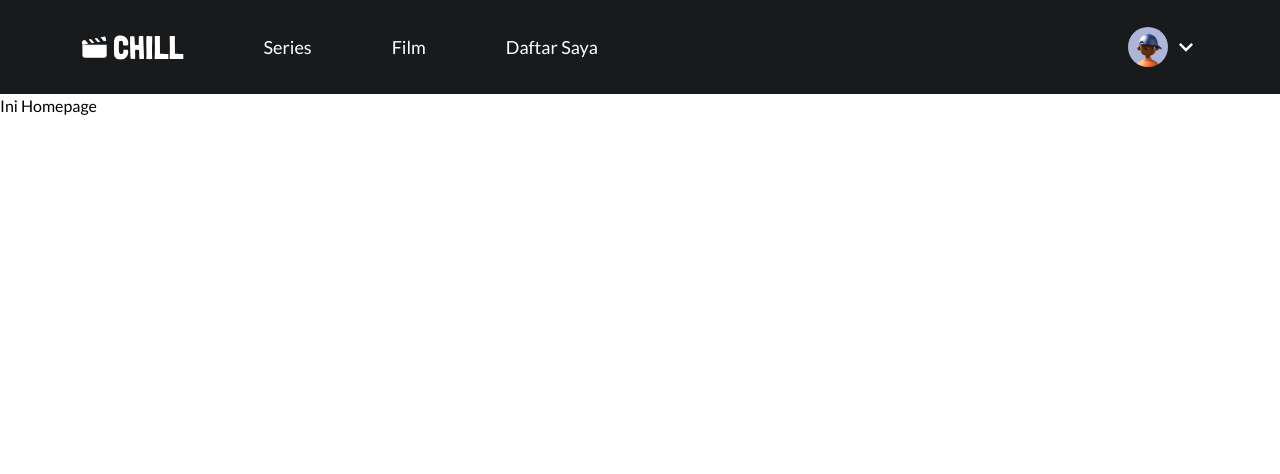
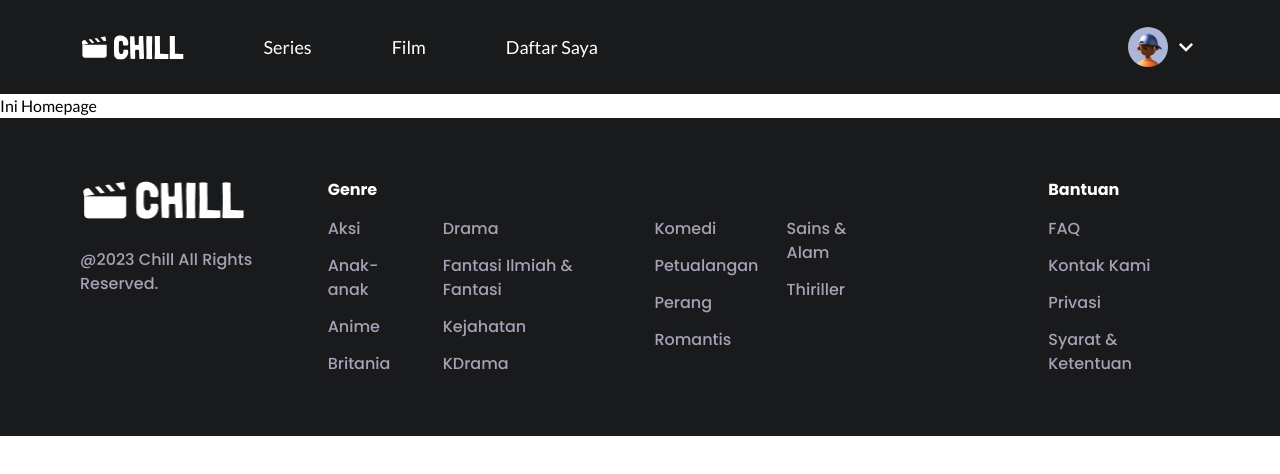
Before and after one commit to nhsltn/chill, a React (Vite) app: page / in a window 1280 px wide. Shown: the top 474 px of the page. Built offline with nearby package versions, Linux system fonts and the light colour scheme.

Commit message:
Footer + Responsive done

```diff
--- /dev/null
+++ b/src/components/Footer.jsx
@@ -0,0 +1,262 @@
+import React from "react";
+import ChillLogo from "/assets/images/logo-chill.png";
+import FooterDropdown from "./FooterDropdown";
+
+function Footer() {
+  const genreLinksDesktop = (
+    <div className="genre-list flex flex-row gap-7">
+      <div className="genre-1 flex flex-col gap-3.25">
+        <a
+          href="/genre/action"
+          className="text-text-light-secondary hover:text-white"
+        >
+          Aksi
+        </a>
+        <a
+          href="/genre/children"
+          className="text-text-light-secondary hover:text-white"
+        >
+          Anak-anak
+        </a>
+
+        <a
+          href="/genre/anime"
+          className="text-text-light-secondary hover:text-white"
+        >
+          Anime
+        </a>
+
+        <a
+          href="/genre/britain"
+          className="text-text-light-secondary hover:text-white"
+        >
+          Britania
+        </a>
+      </div>
+      <div className="genre-2 flex flex-col gap-3.25">
+        <a
+          href="/genre/drama"
+          className="text-text-light-secondary hover:text-white"
+        >
+          Drama
+        </a>
+        <a
+          href="/genre/fiction"
+          className="text-text-light-secondary hover:text-white"
+        >
+          Fantasi Ilmiah & Fantasi
+        </a>
+
+        <a
+          href="/genre/crime"
+          className="text-text-light-secondary hover:text-white"
+        >
+          Kejahatan
+        </a>
+
+        <a
+          href="/genre/kdrama"
+          className="text-text-light-secondary hover:text-white"
+        >
+          KDrama
+        </a>
+      </div>
+      <div className="genre-3 flex flex-col gap-3.25">
+        <a
+          href="/genre/comedy"
+          className="text-text-light-secondary hover:text-white"
+        >
+          Komedi
+        </a>
+        <a
+          href="/genre/adventure"
+          className="text-text-light-secondary hover:text-white"
+        >
+          Petualangan
+        </a>
+
+        <a
+          href="/genre/war"
+          className="text-text-light-secondary hover:text-white"
+        >
+          Perang
+        </a>
+
+        <a
+          href="/genre/romance"
+          className="text-text-light-secondary hover:text-white"
+        >
+          Romantis
+        </a>
+      </div>
+      <div className="genre-3 flex flex-col gap-3.25">
+        <a
+          href="/genre/science"
+          className="text-text-light-secondary hover:text-white"
+        >
+          Sains & Alam
+        </a>
+        <a
+          href="/genre/thriller"
+          className="text-text-light-secondary hover:text-white"
+        >
+          Thiriller
+        </a>
+      </div>
+    </div>
+  );
+
+  const genreLinksMobile = (
+    <div className="genre-list grid grid-cols-2 gap-x-7">
+      <div className="genre-1 flex flex-col gap-3.25">
+        <a
+          href="/genre/action"
+          className="text-text-light-secondary hover:text-white"
+        >
+          Aksi
+        </a>
+        <a
+          href="/genre/children"
+          className="text-text-light-secondary hover:text-white"
+        >
+          Anak-anak
+        </a>
+        <a
+          href="/genre/anime"
+          className="text-text-light-secondary hover:text-white"
+        >
+          Anime
+        </a>
+        <a
+          href="/genre/britain"
+          className="text-text-light-secondary hover:text-white"
+        >
+          Britania
+        </a>
+      </div>
+      <div className="genre-2 flex flex-col gap-3.25">
+        <a
+          href="/genre/drama"
+          className="text-text-light-secondary hover:text-white"
+        >
+          Drama
+        </a>
+        <a
+          href="/genre/fiction"
+          className="text-text-light-secondary hover:text-white"
+        >
+          Fantasi Ilmiah & Fantasi
+        </a>
+        <a
+          href="/genre/crime"
+          className="text-text-light-secondary hover:text-white"
+        >
+          Kejahatan
+        </a>
+        <a
+          href="/genre/kdrama"
+          className="text-text-light-secondary hover:text-white"
+        >
+          KDrama
+        </a>
+      </div>
+      <div className="genre-3 flex flex-col gap-3.25 mt-3.25">
+        <a
+          href="/genre/comedy"
+          className="text-text-light-secondary hover:text-white"
+        >
+          Komedi
+        </a>
+        <a
+          href="/genre/adventure"
+          className="text-text-light-secondary hover:text-white"
+        >
+          Petualangan
+        </a>
+        <a
+          href="/genre/war"
+          className="text-text-light-secondary hover:text-white"
+        >
+          Perang
+        </a>
+        <a
+          href="/genre/romance"
+          className="text-text-light-secondary hover:text-white"
+        >
+          Romantis
+        </a>
+      </div>
+      <div className="genre-4 flex flex-col gap-3.25 mt-3.25">
+        <a
+          href="/genre/science"
+          className="text-text-light-secondary hover:text-white"
+        >
+          Sains & Alam
+        </a>
+        <a
+          href="/genre/thriller"
+          className="text-text-light-secondary hover:text-white"
+        >
+          Thriller
+        </a>
+      </div>
+    </div>
+  );
+
+  const helpLinks = (
+    <div className="help-section flex flex-col gap-3.25">
+      <a href="/faq" className="text-text-light-secondary hover:text-white">
+        FAQ
+      </a>
+      <a
+        href="/contact-us"
+        className="text-text-light-secondary hover:text-white"
+      >
+        Kontak Kami
+      </a>
+      <a href="/privacy" className="text-text-light-secondary hover:text-white">
+        Privasi
+      </a>
+      <a
+        href="/terms&conditions"
+        className="text-text-light-secondary hover:text-white"
+      >
+        Syarat & Ketentuan
+      </a>
+    </div>
+  );
+  return (
+    <footer className="footer bg-page-header-bg w-full bt-1 border-outline-border p-5 lg:py-15 lg:px-20 font-poppins text-text-light-secondary text-xs lg:text-base font-medium">
+      <div className="footer-content flex justify-center lg:justify-between flex-col lg:flex-row xs:gap-10">
+        <div className="footer-logo flex flex-col gap-6.5">
+          <img
+            src={ChillLogo}
+            className="w-21 h-[24.75px] lg:h-11 lg:w-41"
+            alt="Chill Logo"
+          />
+          <p>@2023 Chill All Rights Reserved.</p>
+        </div>
+        {/* Desktop - hidden di mobile */}
+
+        <div className="footer-nav hidden lg:flex gap-40">
+          <div className="footer-nav-genre flex flex-col gap-3.75">
+            <p className="text-base text-white font-bold">Genre</p>
+            {genreLinksDesktop}
+          </div>
+          <div className="footer-nav-help flex flex-col gap-3.75">
+            <p className="text-base text-white font-bold">Bantuan</p>
+            {helpLinks}
+          </div>
+        </div>
+
+        {/* Mobile - hidden di desktop */}
+        <div className="footer-nav-mobile flex md:hidden flex-col w-full mt-6">
+          <FooterDropdown title="Genre">{genreLinksMobile}</FooterDropdown>
+          <FooterDropdown title="Bantuan">{helpLinks}</FooterDropdown>
+        </div>
+      </div>
+    </footer>
+  );
+}
+
+export default Footer;
--- /dev/null
+++ b/src/components/FooterDropdown.jsx
@@ -0,0 +1,31 @@
+import React from "react";
+import { useState } from "react";
+import { MdKeyboardArrowRight } from "react-icons/md";
+
+function FooterDropdown({ title, children }) {
+  const [isOpen, setIsOpen] = useState(false);
+
+  return (
+    <div className="">
+      <button
+        onClick={() => setIsOpen(!isOpen)}
+        className="flex items-center justify-between w-full py-3 text-white font-bold"
+      >
+        {title}
+        <MdKeyboardArrowRight
+          className={`transition-transform duration-300 ${isOpen ? "rotate-90" : "rotate-0"}`}
+        />
+      </button>
+
+      <div
+        className={`overflow-hidden transition-all duration-300 ease-in-out ${
+          isOpen ? "max-h-96 opacity-100 mb-3" : "max-h-0 opacity-0"
+        }`}
+      >
+        {children}
+      </div>
+    </div>
+  );
+}
+
+export default FooterDropdown;
--- a/src/index.css
+++ b/src/index.css
@@ -1,8 +1,9 @@
-@import url("https://fonts.googleapis.com/css2?family=Lato:ital,wght@0,100;0,300;0,400;0,700;0,900;1,100;1,300;1,400;1,700;1,900&display=swap");
+@import url("https://fonts.googleapis.com/css2?family=Lato:ital,wght@0,100;0,300;0,400;0,700;0,900;1,100;1,300;1,400;1,700;1,900&family=Poppins:ital,wght@0,100;0,200;0,300;0,400;0,500;0,600;0,700;0,800;0,900;1,100;1,200;1,300;1,400;1,500;1,600;1,700;1,800;1,900&display=swap");
 @import "tailwindcss";
 
 @theme {
   --font-sans: "Lato", sans-serif;
+  --font-poppins: "Poppins", sans-serif;
 
   /* Colors */
 
@@ -42,3 +43,9 @@
 
 @layer utilities {
 }
+
+@layer base {
+  body {
+    font-family: var(--font-sans);
+  }
+}
--- a/src/pages/Home.jsx
+++ b/src/pages/Home.jsx
@@ -1,11 +1,12 @@
 import React from "react";
 import Navbar from "../components/Navbar";
-
+import Footer from "../components/Footer";
 function Home() {
   return (
     <div>
       <Navbar />
       <h1 className="heading-1">Ini Homepage</h1>
+      <Footer />
     </div>
   );
 }
```
